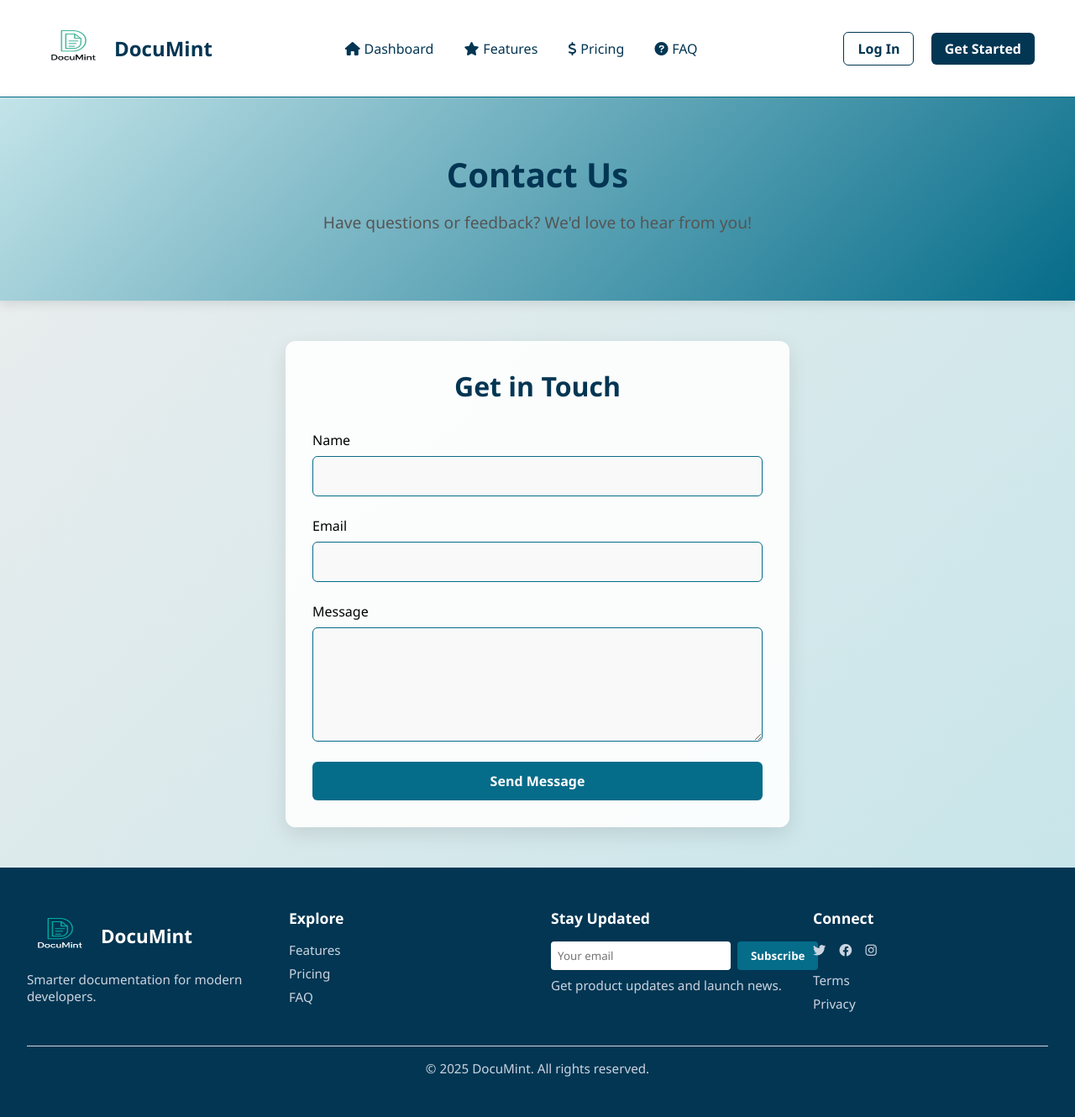
After one commit to shivammaurya2903/Documint, a PHP site: page /contact.html in a window 1280 px wide. The commit adds this page. Shown: the whole page at 84% size. Run offline with PHP 8.4, Linux system fonts and the light colour scheme.

Commit message:
Add contact page

```diff
--- a/about.html
+++ b/about.html
@@ -77,7 +77,6 @@
         DocuMint is crafted with ❤️ by Shivam Maurya , a passionate developer focused on clean design, modular code, and tools that empower the dev community. This project reflects his love for branding, UI polish, and practical problem-solving.
       </p>
       <p>Connect with me on : <br> <a href="https://www.instagram.com/shivammaurya_2903/" target="_blank" rel="noopener noreferrer"><i class="fa-brands fa-instagram"></i> Instagram</a> <br>
-      <a href="https://github.com/shivammaurya2903" target="_blank" rel="noopener noreferrer"><i class="fa-brands fa-github"></i> GitHub</a> <br>
       <a href="mailto:shivammaurya2903@gmail.com"><i class="fa-solid fa-envelope"></i>  shivammaurya2903@gmail.com</a></p>
     </section>
 
--- /dev/null
+++ b/contact.css
@@ -0,0 +1,187 @@
+/* Contact Page Styles */
+* {
+  box-sizing: border-box;
+  margin: 0;
+  padding: 0;
+  font-family: 'Segoe UI', sans-serif;
+  scroll-behavior: smooth;
+}
+
+:root {
+  --primary: #023653;
+  --accent: #056C89;
+  --light-bg: #EEEEEE;
+  --text-dark: #000000;
+  --text-light: #555555;
+}
+
+body {
+  margin: 0;
+  font-family: 'Segoe UI', sans-serif;
+  background: linear-gradient(135deg, #EEEEEE, #C3E4E9);
+  color: var(--text-dark);
+  min-height: 100vh;
+}
+
+
+
+/* Hero Section */
+.hero {
+  display: flex;
+  align-content: center;
+  justify-content: center;
+  background: linear-gradient(135deg, #C3E4E9, var(--accent));
+  color: var(--primary);
+  padding: 4rem 2rem;
+  text-align: center;
+  box-shadow: 0 4px 12px rgba(0,0,0,0.1);
+}
+
+.hero-text h2 {
+  font-size: 2.5rem;
+  color: var(--primary);
+  margin-bottom: 1rem;
+}
+
+.hero-text p {
+  font-size: 1.2rem;
+  color: var(--text-light);
+}
+
+/* Contact Form Section */
+.contact-form {
+  max-width: 600px;
+  margin: 3rem auto;
+  padding: 2rem;
+  background: rgba(255, 255, 255, 0.9);
+  border-radius: 12px;
+  box-shadow: 0 8px 24px rgba(0,0,0,0.1);
+}
+
+.contact-form h2 {
+  text-align: center;
+  color: var(--primary);
+  font-size: 2rem;
+  margin-bottom: 2rem;
+}
+
+.contact-form form {
+  display: flex;
+  flex-direction: column;
+}
+
+.contact-form label {
+  margin-bottom: 0.5rem;
+  color: var(--text-dark);
+  font-weight: 500;
+}
+
+.contact-form input,
+.contact-form textarea {
+  padding: 0.75rem;
+  margin-bottom: 1.5rem;
+  border: 1px solid var(--accent);
+  border-radius: 6px;
+  font-size: 1rem;
+  background: #F9F9F9;
+  transition: border-color 0.3s ease, box-shadow 0.3s ease;
+}
+
+.contact-form input:focus,
+.contact-form textarea:focus {
+  outline: none;
+  border-color: var(--primary);
+  box-shadow: 0 0 8px rgba(2, 54, 83, 0.2);
+}
+
+.contact-form textarea {
+  resize: vertical;
+  min-height: 120px;
+}
+
+.contact-form button {
+  padding: 0.75rem 1.5rem;
+  background: var(--accent);
+  color: #fff;
+  border: none;
+  border-radius: 6px;
+  font-size: 1rem;
+  font-weight: bold;
+  cursor: pointer;
+  transition: background-color 0.3s ease, transform 0.3s ease;
+}
+
+.contact-form button:hover {
+  background: var(--primary);
+  transform: scale(1.05);
+}
+
+
+/* Mobile Responsiveness */
+@media (max-width: 768px) {
+  .hero {
+    padding: 2rem 1.5rem;
+  }
+
+  .hero-text h2 {
+    font-size: 2rem;
+  }
+
+  .hero-text p {
+    font-size: 1rem;
+  }
+
+  .contact-form {
+    margin: 2rem 1rem;
+    padding: 1.5rem;
+  }
+
+  .contact-form h2 {
+    font-size: 1.5rem;
+  }
+
+  .contact-form input,
+  .contact-form textarea {
+    padding: 0.6rem;
+    font-size: 0.95rem;
+  }
+
+  .contact-form button {
+    padding: 0.6rem 1.2rem;
+    font-size: 0.95rem;
+  }
+}
+
+@media (max-width: 480px) {
+  .hero {
+    padding: 1.5rem 1rem;
+  }
+
+  .hero-text h2 {
+    font-size: 1.8rem;
+  }
+
+  .hero-text p {
+    font-size: 0.95rem;
+  }
+
+  .contact-form {
+    margin: 1.5rem 0.5rem;
+    padding: 1rem;
+  }
+
+  .contact-form h2 {
+    font-size: 1.3rem;
+  }
+
+  .contact-form input,
+  .contact-form textarea {
+    padding: 0.5rem;
+    font-size: 0.9rem;
+  }
+
+  .contact-form button {
+    padding: 0.5rem 1rem;
+    font-size: 0.9rem;
+  }
+}
--- /dev/null
+++ b/contact.html
@@ -0,0 +1,108 @@
+<!DOCTYPE html>
+<html lang="en">
+<head>
+  <meta charset="UTF-8" />
+  <meta name="viewport" content="width=device-width, initial-scale=1.0" />
+  <title>Contact DocuMint</title>
+  <link rel="stylesheet" href="style.css">
+  <link rel="stylesheet" href="contact.css" />
+  <link rel="stylesheet" href="https://cdnjs.cloudflare.com/ajax/libs/font-awesome/6.0.0/css/all.min.css">
+  <link rel="shortcut icon" href="images/logo.png" type="image/x-icon">
+</head>
+<body>
+  <header class="navbar">
+    <div class="logo">
+      <span class="icon"><img src="images/logo-b.png" alt="DocuMint Logo"></span>
+      <h1>DocuMint</h1>
+    </div>
+    <nav>
+      <a href="index.html"><span class="nav-icon"><i class="fas fa-home"></i></span>Dashboard</a>
+      <a href="#features"><span class="nav-icon"><i class="fas fa-star"></i></span>Features</a>
+      <a href="#"><span class="nav-icon"><i class="fas fa-dollar-sign"></i></span>Pricing</a>
+      <a href="#faq"><span class="nav-icon"><i class="fas fa-question-circle"></i></span>FAQ</a>
+    </nav>
+    <div class="nav-buttons">
+      <a href="login.html" class="outline-btn">Log In</a>
+      <a href="signup.html" class="filled-btn">Get Started</a>
+    </div>
+  </header>
+
+  <section class="hero">
+    <div class="hero-text">
+      <h2>Contact Us</h2>
+      <p>Have questions or feedback? We'd love to hear from you!</p>
+    </div>
+  </section>
+
+  <section class="contact-form">
+    <h2>Get in Touch</h2>
+    <form id="contactForm">
+      <label for="name">Name</label>
+      <input type="text" id="name" name="name" required />
+
+      <label for="email">Email</label>
+      <input type="email" id="email" name="email" required />
+
+      <label for="message">Message</label>
+      <textarea id="message" name="message" rows="5" required></textarea>
+
+      <button type="submit">Send Message</button>
+    </form>
+  </section>
+
+  <footer class="footer">
+    <div class="footer-grid">
+      <div class="footer-brand">
+        <div class="logo">
+          <span class="icon"><img src="images/logo.png" alt="DocuMint Logo"></span>
+          <h2>DocuMint</h2>
+        </div>
+        <p>Smarter documentation for modern developers.</p>
+      </div>
+
+      <div class="footer-links">
+        <h4>Explore</h4>
+        <ul>
+          <li><a href="#features">Features</a></li>
+          <li><a href="#">Pricing</a></li>
+          <li><a href="#faq">FAQ</a></li>
+        </ul>
+      </div>
+
+      <div class="footer-newsletter">
+        <h4>Stay Updated</h4>
+        <form>
+          <input type="email" placeholder="Your email" />
+          <button type="submit">Subscribe</button>
+        </form>
+        <p>Get product updates and launch news.</p>
+      </div>
+
+      <div class="footer-social">
+        <h4>Connect</h4>
+        <div class="icons">
+          <a href="#" title="Twitter"><i class="fab fa-twitter"></i></a>
+          <a href="#" title="Facebook"><i class="fab fa-facebook"></i></a>
+          <a href="#" title="Instagram"><i class="fab fa-instagram"></i></a>
+        </div>
+        <ul class="legal">
+          <li><a href="#">Terms</a></li>
+          <li><a href="#">Privacy</a></li>
+        </ul>
+      </div>
+    </div>
+
+    <div class="footer-bottom">
+      <p>&copy; 2025 DocuMint. All rights reserved.</p>
+    </div>
+  </footer>
+
+  <script>
+    document.getElementById('contactForm').addEventListener('submit', function(e) {
+      e.preventDefault();
+      alert('Thank you for your message! We will get back to you soon.');
+      this.reset();
+    });
+  </script>
+</body>
+</html>
--- a/style.css
+++ b/style.css
@@ -1,13 +1,11 @@
 *{
   box-sizing: border-box;
   scroll-behavior: smooth;
-  scrollbar-color: var(--primary) rgba(0, 0, 0, 0.1);
   margin: 0;
   padding: 0;
   font-family: 'Segoe UI', Tahoma, Geneva, Verdana, sans-serif;
   text-decoration: none;
   list-style: none;
-
 }
 :root {
   --primary: #023653;
@@ -141,6 +139,8 @@ nav a {
   background: #fff;
   border-top: 1px solid #ccc;
 }
+
+
 
 .feature {
   max-width: 300px;
@@ -478,6 +478,8 @@ nav a {
     gap: 2rem;
   }
 
+
+
   .feature {
     text-align: center;
     max-width: 100%;
```
Also changed, not shown: home.css (+9 -64 lines), home.html (+6 -4 lines), index.html (+9 -8 lines), login.html (+7 -5 lines), login.js (+35 -9 lines), script.js (+44 -3 lines), signup.html (+10 -7 lines).
